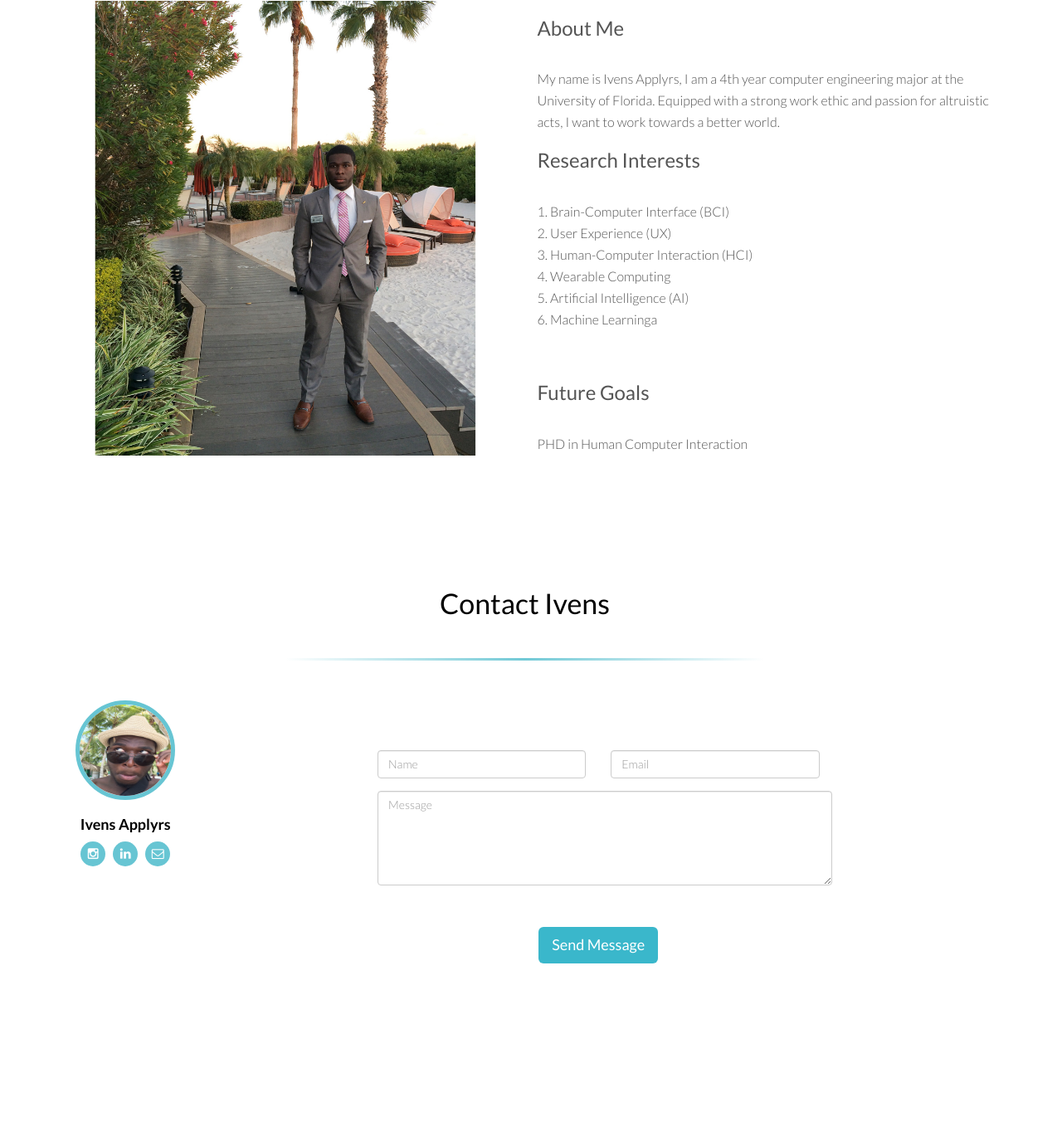
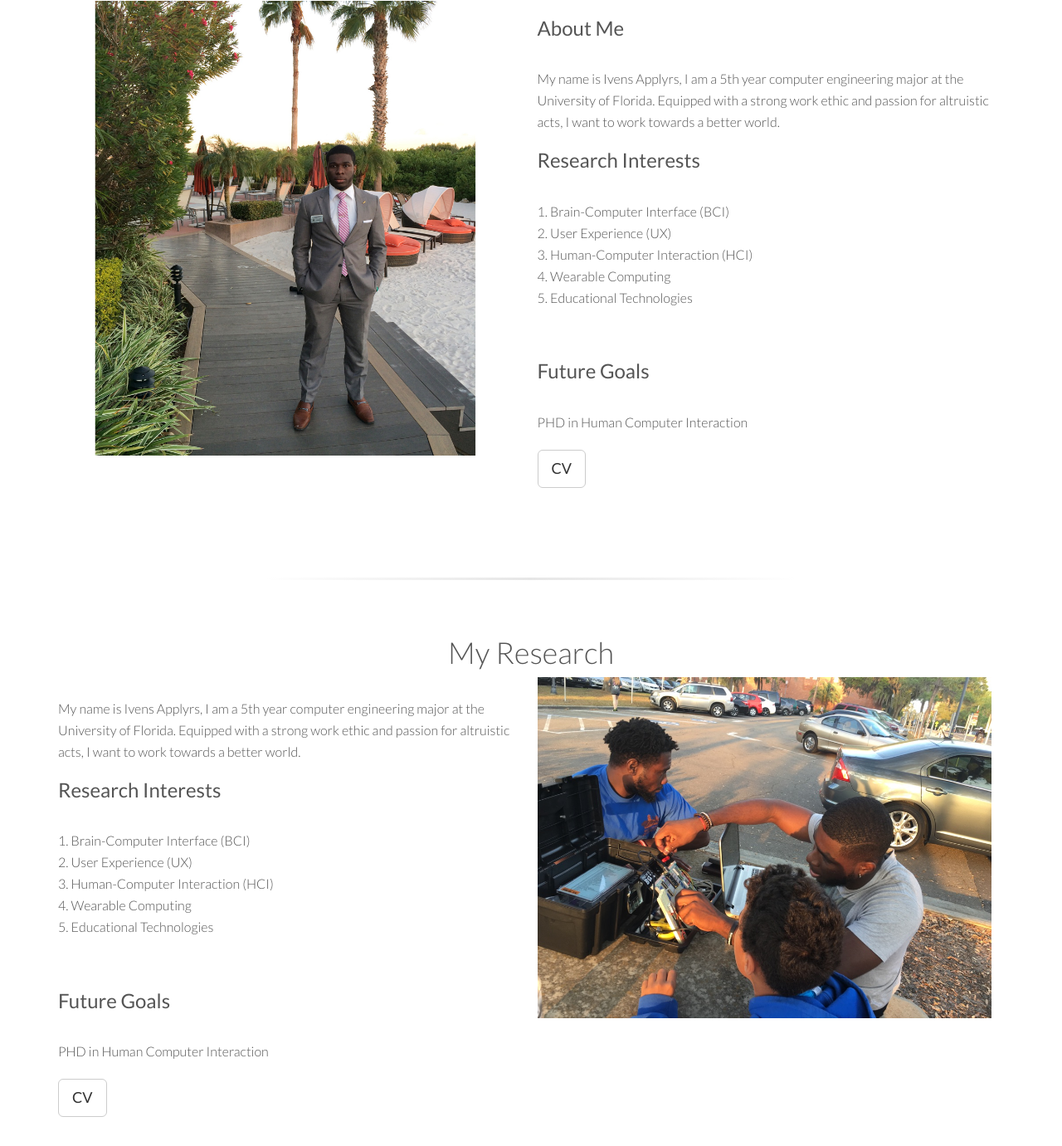
Before and after one commit to iapplyrs1/iapplyrs1.github.io, a plain HTML site: page index.html in a window 1280 px wide. Shown: the part 799-2180 px from the top of the page at 83% size. Before the commit the page ends 2080 px from the top, so only its background shows below. Drawn offline with Linux system fonts and the light colour scheme.

Commit message:
Home page update #1
Added updates to the home page, by adding my CV and also adding a My
Research section

```diff
--- a/index.html
+++ b/index.html
@@ -60,9 +60,9 @@
 	   <br/>
 	   <br/>
 	  <header class="clearfix">
-	    <h1> Oberserve, Connect, Innovative </h1>
+	    <h1> Oberserve, Connect, Innovate </h1>
 	    <p>Welcome to the page of Ivens Applyrs,<br>
-	      4th year Computer Engineering Major.</p>
+	      5th year Computer Engineering Major.</p>
 	    <a href="#about" class="smoothScroll btn btn-lg">See more</a> </header>
 	</div>
   <!-- /headerwrap -->
@@ -75,13 +75,35 @@
 	      <div class="col-md-6"> <img class="img-responsive" src="assets/img/about/about1.JPG" align=""> </div>
 	      <div class="col-md-6">
 	        <h3>About Me</h3>
-	        <p>My name is Ivens Applyrs, I am a 4th year computer engineering major at the University of Florida. Equipped with a strong work ethic and passion for altruistic acts, I want to work towards a better world.</p>
+	        <p>My name is Ivens Applyrs, I am a 5th year computer engineering major at the University of Florida. Equipped with a strong work ethic and passion for altruistic acts, I want to work towards a better world.</p>
 	        <h3> Research Interests</h3>
-	        <p> 1. Brain-Computer Interface (BCI) <br> 2. User Experience (UX) <br> 3. Human-Computer Interaction (HCI) <br> 4. Wearable Computing <br> 5. Artificial Intelligence (AI) <br> 6. Machine Learninga</p>
+	        <p> 1. Brain-Computer Interface (BCI) <br> 2. User Experience (UX) <br> 3. Human-Computer Interaction (HCI) <br> 4. Wearable Computing <br> 5. Educational Technologies</p>
 	        <br>
 	        <h3>Future Goals</h3>
 	        <p> PHD in Human Computer Interaction </p>
+	        <a class="btn btn-default btn-lg" target="_blank" href="files/CV.pdf"><span class="network-name">CV</span></a>
 	      </div>
+	    </div>
+	    <!-- row -->
+	  </div>
+	</div>
+	<!-- /About -->
+	<hr>
+<!-- ==== My Research ==== -->
+	<div id="research" name="research">
+	  <div class="container">
+	  <center><h1>My Research</h1></center>
+	    <div class="row white">
+	      <div class="col-md-6">
+	        <p>My name is Ivens Applyrs, I am a 5th year computer engineering major at the University of Florida. Equipped with a strong work ethic and passion for altruistic acts, I want to work towards a better world.</p>
+	        <h3> Research Interests</h3>
+	        <p> 1. Brain-Computer Interface (BCI) <br> 2. User Experience (UX) <br> 3. Human-Computer Interaction (HCI) <br> 4. Wearable Computing <br> 5. Educational Technologies</p>
+	        <br>
+	        <h3>Future Goals</h3>
+	        <p> PHD in Human Computer Interaction </p>
+	        <a class="btn btn-default btn-lg" target="_blank" href="files/CV.pdf"><span class="network-name">CV</span></a>
+	      </div>
+	      <div class="col-md-6"> <img class="img-responsive" src="assets/img/research/myresearch.JPG" align=""> </div>
 	    </div>
 	    <!-- row -->
 	  </div>
@@ -100,7 +122,7 @@
       <hr>
       <div class="col-lg-2 centered"> <img class="img img-circle" src="assets/img/team/team01.jpg" height="120px" width="120px" alt="">
         <h4 style="color: black">Ivens Applyrs</h4>
-        <a href="#"> <i class="fa fa-instagram"> </i> </a><a href="#"><i class="fa fa-linkedin"></i></a> <a href="mailto:iapplyrs1@ufl.edu?"> <i class="fa fa-envelope-o fa-2x"></i></a> </div>
+        <a href="https://www.instagram.com/ivens_applyrs/"> <i class="fa fa-instagram"> </i> </a><a href="https://www.linkedin.com/in/ivens-applyrs-52a1a156"><i class="fa fa-linkedin"></i></a> <a href="mailto:iapplyrs1@ufl.edu?"> <i class="fa fa-envelope-o fa-2x"></i></a> </div>
 
 
 
```
Also changed, not shown: assets/img/research/myresearch.JPG (added), 1 other file.
